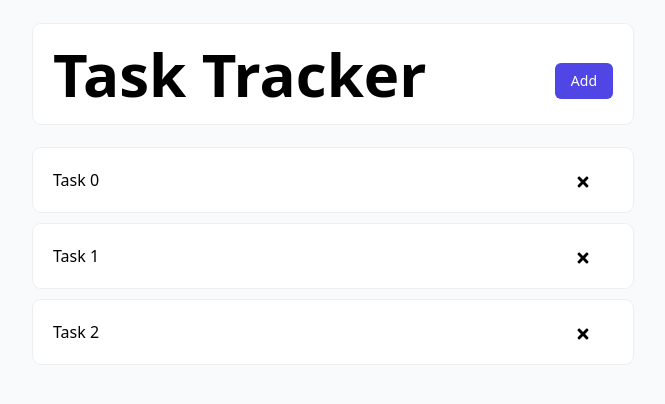
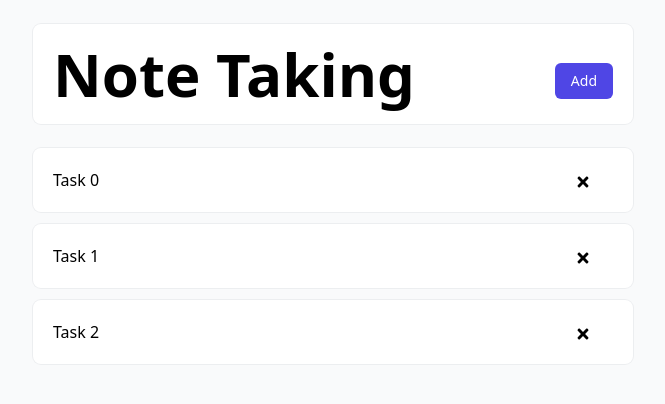
Before and after one commit to JanPoonthong/note-taking, a React (Create React App) app: page / in a window 1280 px wide. Shown: the top 404 px of the page, without its empty margins (307-972 px from the left). Built offline with nearby package versions, Linux system fonts and the light colour scheme.

Commit message:
Rename Task Tracker to Note Taking

```diff
--- a/public/index.html
+++ b/public/index.html
@@ -8,8 +8,8 @@
     <link rel="manifest" href="./favicon.ico" />
 
     <meta name="viewport" content="width=device-width, initial-scale=1" />
-    <meta name="description" content="Task Tracker" />
-    <title>Task Tracker</title>
+    <meta name="description" content="Note Taking" />
+    <title>Note Taking</title>
   </head>
 
   <body>
--- a/src/components/Box.js
+++ b/src/components/Box.js
@@ -33,7 +33,7 @@ const Box = ({ title, button }) => {
 };
 
 Box.defaultProps = {
-  title: "Task Tracker",
+  title: "Note Taking",
   button: false,
 };
 
--- a/src/components/Header.js
+++ b/src/components/Header.js
@@ -11,7 +11,7 @@ const Header = ({ title }) => {
 };
 
 Header.defaultProps = {
-  title: "Task Tracker",
+  title: "Note Taking",
 };
 
 Header.propTypes = {
```
